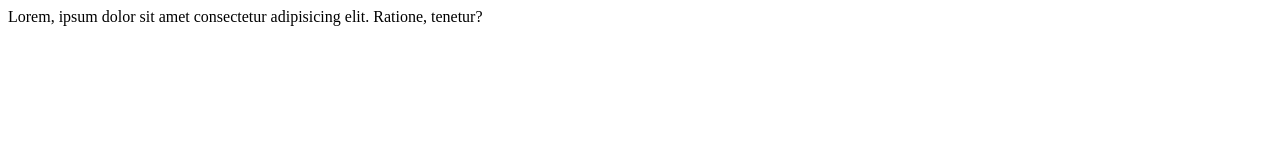
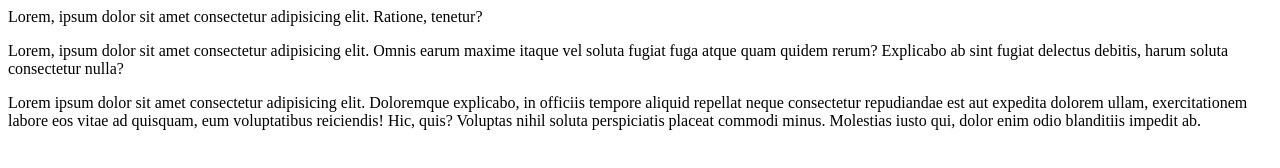
Before and after one commit to ansh603/Git-learn, a plain HTML site: page index.html in a window 1280 px wide. Drawn offline with Linux system fonts and the light colour scheme.

Commit message:
Add index file

```diff
--- a/index.html
+++ b/index.html
@@ -1,11 +1,26 @@
 <!DOCTYPE html>
 <html lang="en">
-<head>
-    <meta charset="UTF-8">
-    <meta name="viewport" content="width=device-width, initial-scale=1.0">
+  <head>
+    <meta charset="UTF-8" />
+    <meta name="viewport" content="width=device-width, initial-scale=1.0" />
     <title>GIT INTRODUCTION</title>
-</head>
-<body>
+  </head>
+  <body>
     Lorem, ipsum dolor sit amet consectetur adipisicing elit. Ratione, tenetur?
-</body>
+
+    <p>
+      Lorem, ipsum dolor sit amet consectetur adipisicing elit. Omnis earum
+      maxime itaque vel soluta fugiat fuga atque quam quidem rerum? Explicabo ab
+      sint fugiat delectus debitis, harum soluta consectetur nulla?
+    </p>
+
+    <p>
+      Lorem ipsum dolor sit amet consectetur adipisicing elit. Doloremque
+      explicabo, in officiis tempore aliquid repellat neque consectetur
+      repudiandae est aut expedita dolorem ullam, exercitationem labore eos
+      vitae ad quisquam, eum voluptatibus reiciendis! Hic, quis? Voluptas nihil
+      soluta perspiciatis placeat commodi minus. Molestias iusto qui, dolor enim
+      odio blanditiis impedit ab.
+    </p>
+  </body>
 </html>
```
